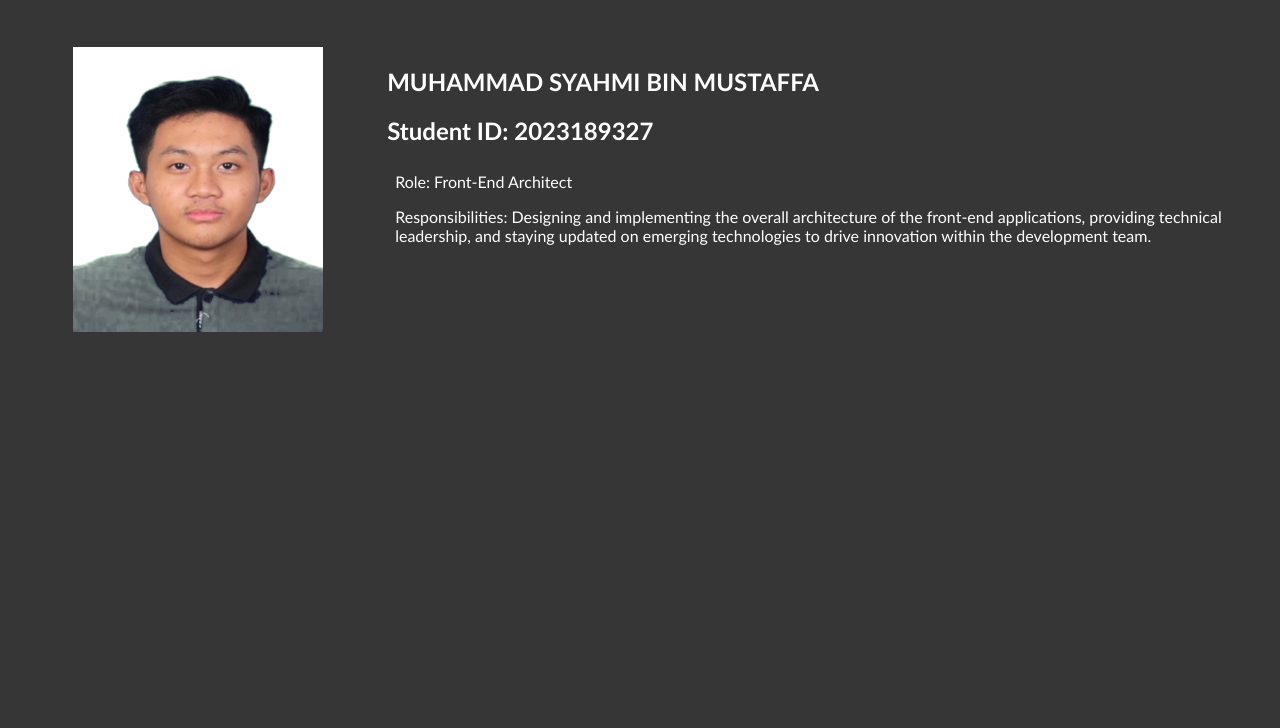
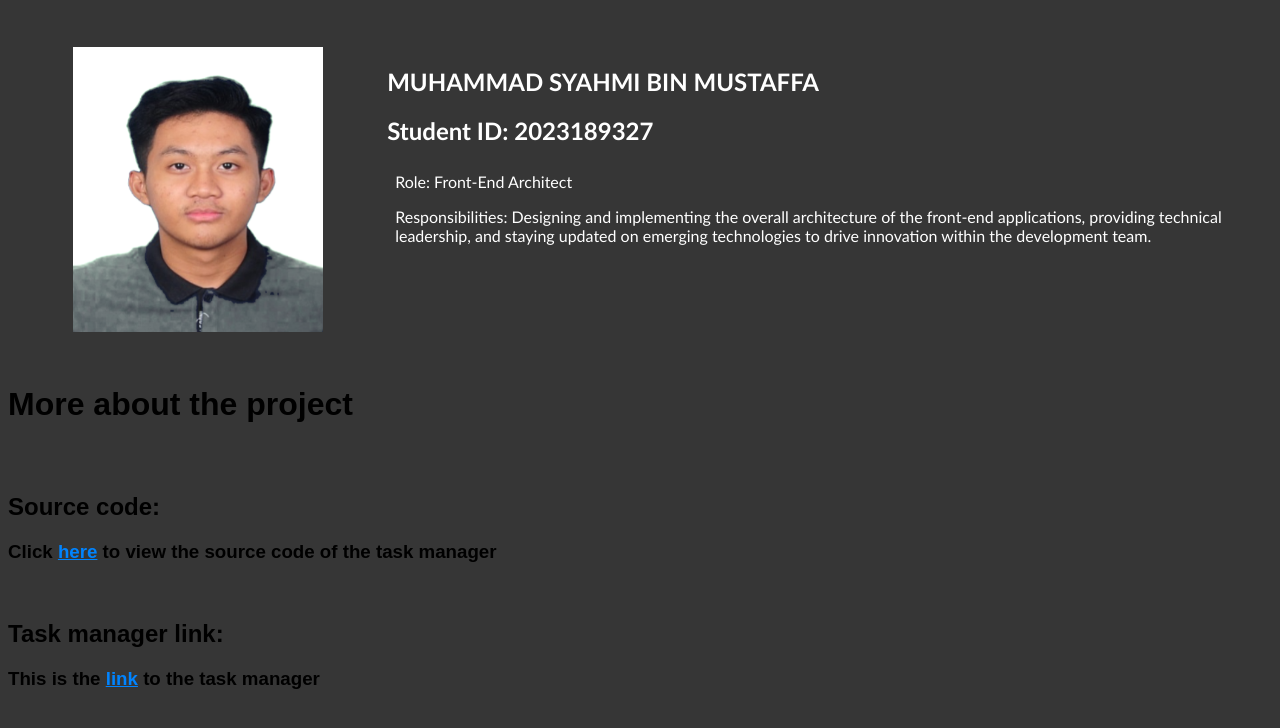
Before and after one commit to cwhirfan/taskmanager, a plain HTML site: page about.html in a window 1280 px wide. Shown: the part 1230-1958 px from the top of the page. Before the commit the page ends 1624 px from the top, so only its background shows below. Drawn offline with nearby package versions, Linux system fonts and the light colour scheme.

Commit message:
added more about contents

```diff
--- a/about.html
+++ b/about.html
@@ -230,15 +230,29 @@
                     </ul>
                 </div>
             </section>
+
+            <h1 id="more-about-title">More about the project</h1>
+            <section id="about">
+                <div class="more-about-text">
+                    <div class="src-cd">
+                        <!-- Source code -->
+                        <h1>Source code:</h1>
+                        <h3>Click <a href="https://github.com/cwhirfan/taskmanager" target="_blank" style="color: rgb(0, 132, 255);">here</a> to view the source code of the task manager</h3>
+                    </div>
+                    <br>
+                    <div>
+                        <!-- Link to the task manager -->
+                        <h1>Task manager link:</h1>
+                        <h3>This is the <a href="https://cwhirfan.github.io/taskmanager/" target="_blank" style="color: rgb(0, 132, 255);">link</a> to the task manager</h3>
+                    </div>
+                </div>
+            </section>
         </div>
     </main>
 
     <footer id="myFooter">
         <p>&copy; 2024 Enigma. All right reserved. | My Task Manager</p>
     </footer>
-
-
-
     <script src="script.js"></script>
 </body>
 </html>
```
